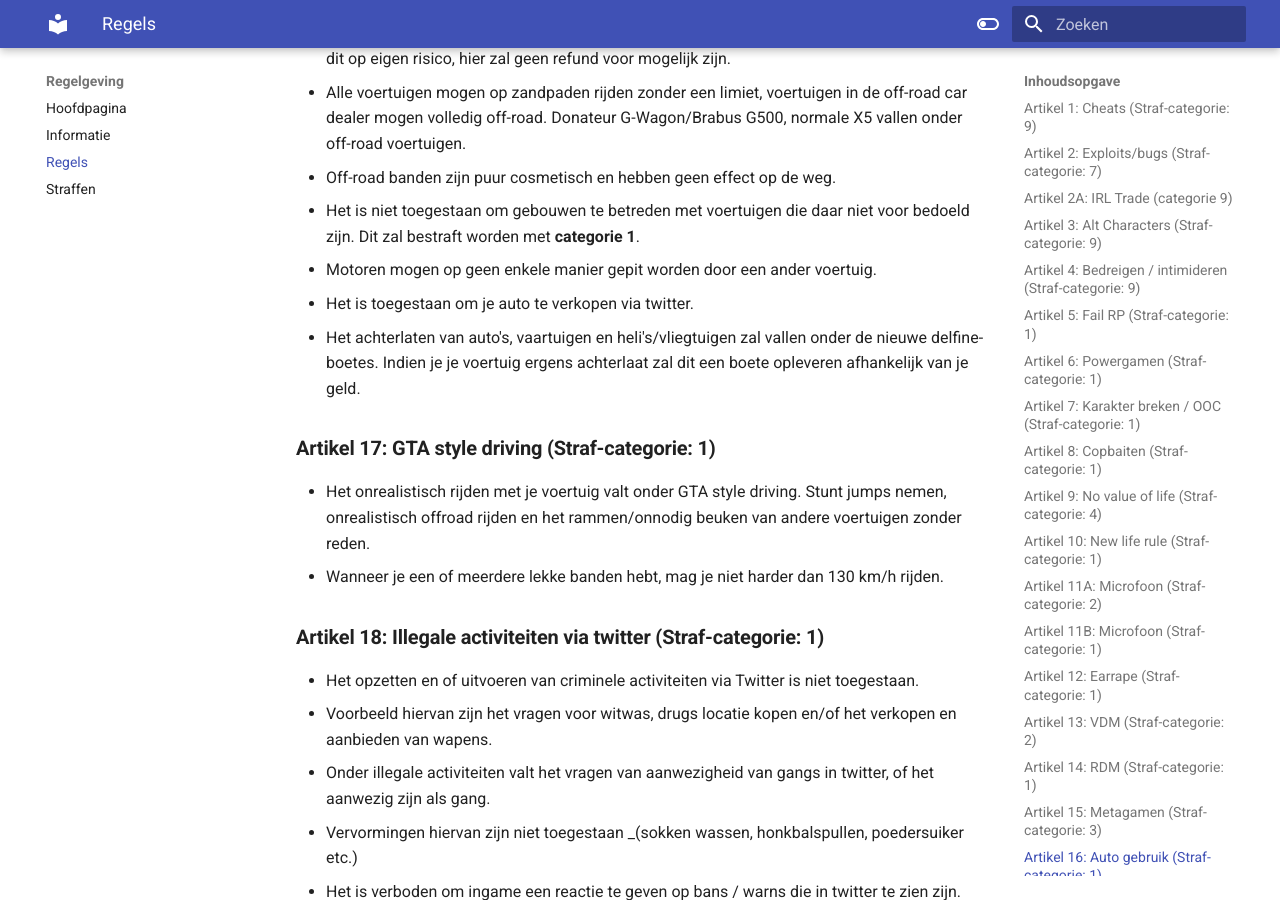
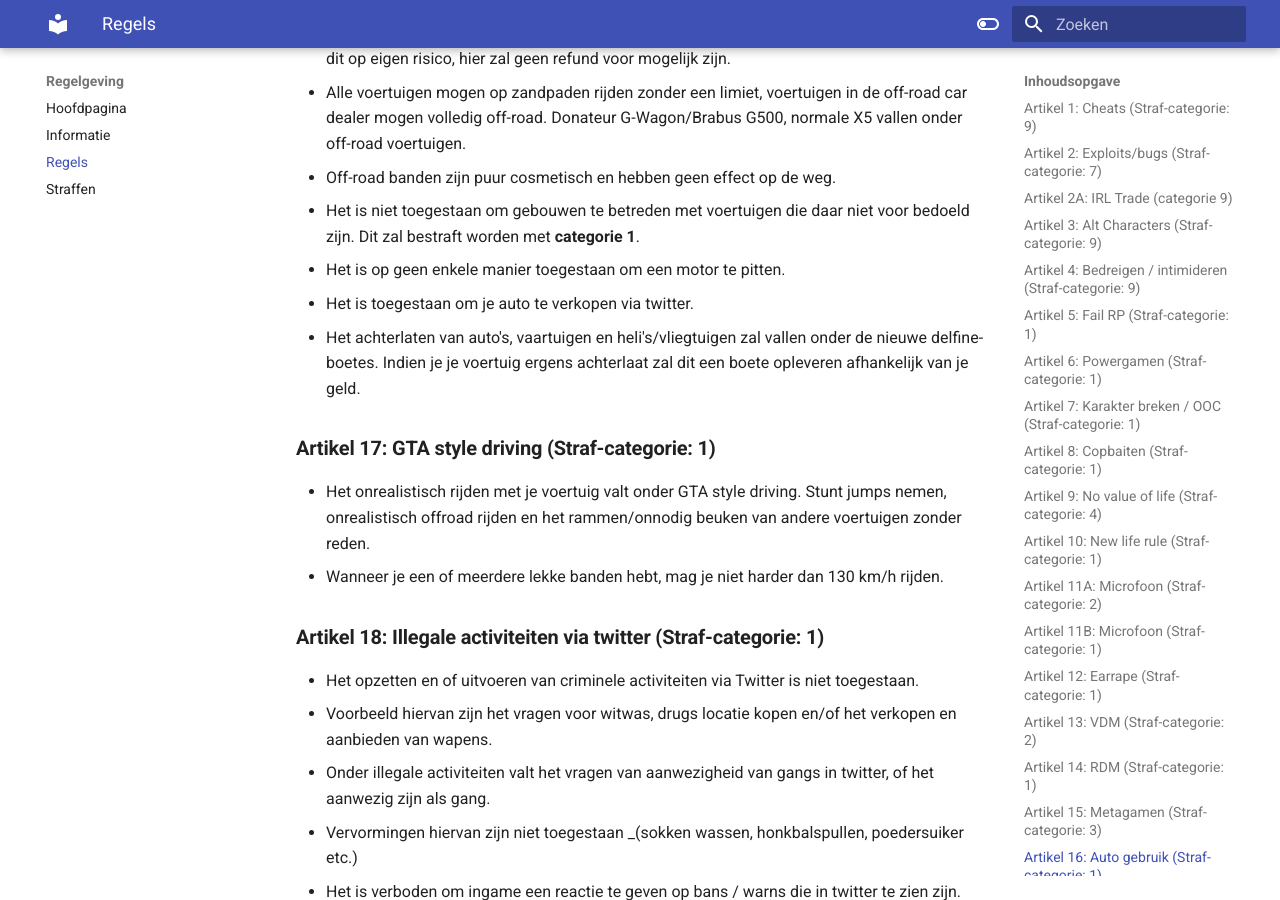
Before and after one commit to ZuiderVeenRP/apv, an MkDocs documentation site: the page built from docs/algemeen.md, in a window 1280 px wide and 900 px high, scrolled down 5311 px. Built offline with MkDocs 1.6.1 and Material for MkDocs 9.7.7, drawn with Linux system fonts in a browser that asks for light colours; comment, search, counter and statistics services are not loaded.

Commit message:
Aanpassing artikel 16
Kleine aanpassing wbt motor pitten.

```diff
--- a/docs/algemeen.md
+++ b/docs/algemeen.md
@@ -136,7 +136,7 @@
    - Alle voertuigen mogen op zandpaden rijden zonder een limiet, voertuigen in de off-road car dealer mogen volledig off-road. Donateur G-Wagon/Brabus G500, normale X5 vallen onder off-road voertuigen.
    - Off-road banden zijn puur cosmetisch en hebben geen effect op de weg.
    - Het is niet toegestaan om gebouwen te betreden met voertuigen die daar niet voor bedoeld zijn. Dit zal bestraft worden met **categorie 1**.
-   - Motoren mogen op geen enkele manier gepit worden door een ander voertuig.
+   - Het is op geen enkele manier toegestaan om een motor te pitten.
    - Het is toegestaan om je auto te verkopen via twitter.
    - Het achterlaten van auto's, vaartuigen en heli's/vliegtuigen zal vallen onder de nieuwe delfine-boetes. Indien je je voertuig ergens achterlaat zal dit een boete opleveren afhankelijk van je geld.
 </br>
```
